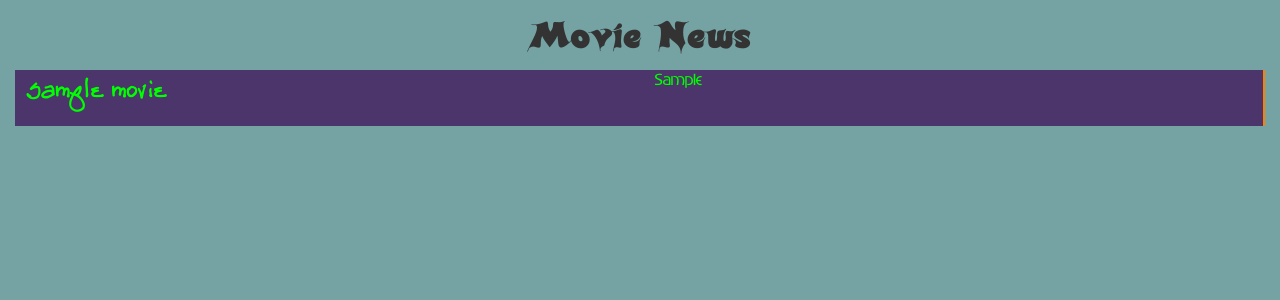
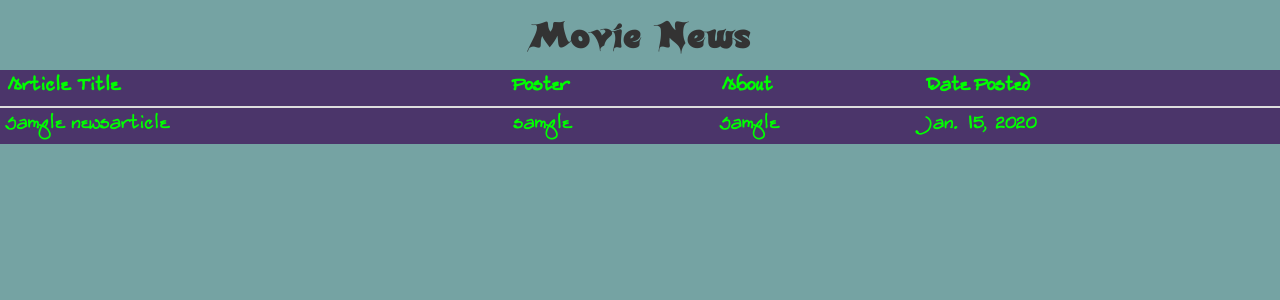
Before and after one commit to Razzal/ReviewerApp, a Django app: page /reviewer/ in a window 1280 px wide. Shown: the part 58-358 px from the top of the page. Run offline with Django 3.2, Linux system fonts and the light colour scheme; tables that the repository leaves empty hold one stand-in row (values such as "Sample post"); some libraries are stand-ins or nearby versions.

Commit message:
added in model, migration and view logic for Movie News

```diff
--- a/movie_reviewer/admin.py
+++ b/movie_reviewer/admin.py
@@ -1,8 +1,10 @@
 from django.contrib import admin
-from movie_reviewer.models import Movie, User, Actors, Review
+from movie_reviewer.models import Movie, User, Actors, Review, NewsArticle
 
 admin.site.register(Movie)
 
 admin.site.register(User)
 
 admin.site.register(Review)
+
+admin.site.register(NewsArticle)
--- a/movie_reviewer/models.py
+++ b/movie_reviewer/models.py
@@ -33,7 +33,7 @@ class User(models.Model):
 class Review(models.Model):
     movie = models.ForeignKey(Movie)
     movie_rating = models.IntegerField(default = 5)
-    movie_comments = models.CharField(max_length = 2500)
+    movie_comments = models.CharField(max_length = 5000)
     reviewer = models.ForeignKey( User )
 
     def __str__(self):
@@ -48,3 +48,14 @@ class Actors(models.Model):
     def __str__(self):
         actor = self.actor_last_name + " " + self.actor_first_name
         return actor
+
+
+class NewsArticle(models.Model):
+    article_title = models.CharField(max_length = 100)
+    article_post_date =  models.DateField('Date Posted')
+    article_synopsis = models.CharField(max_length = 100)
+    article_full_text = models.CharField(max_length = 20000)
+    article_poster = models.ForeignKey( User )
+
+    def __str__(self):
+        return self.article_title
--- a/movie_reviewer/templates/reviewer/index.html
+++ b/movie_reviewer/templates/reviewer/index.html
@@ -3,15 +3,28 @@
 
 {% block heading %}<h1 class="movie-title text-center">Movie News</h1>{% endblock %}
 {% block content %}
-    <div class="container-fluid">
-        {% for movie in hot_or_not %}
 
-            <div class="col-xs-6 col-sm-6 col-md-6 col-lg-6 grid-movie-list" ><h4><a
-                    href="/reviewer/movie/{{ movie.id }}/">{{ movie.movie_title }}</a></h4></div>
-            <div class="col-xs-6 col-sm-6 col-md-6 col-lg-6 grid-movie-list right-list"
-                 text-center>{{ movie.synopsis }}</div>
-            <br>
+    <div class="table-responsive">
+        <table class="table grid-movie-list site-text-header">
+            <thead>
+                <tr><th>Article Title</th><th>Poster</th><th>About</th><th>Date Posted</th></tr>
+            </thead>
+            <tbody>
 
-        {% endfor %}
+
+    {% for article in newsarticles %}
+
+            <tr>
+            <a href="/reviewer/movie/{{ article.id }}/">
+                <td>{{ article.article_title }}</td>
+            </a>
+                <td>{{ article.article_poster }}</td>
+                <td>{{ article.article_synopsis }}</td>
+                <td>{{ article.article_post_date }}</td>
+            </tr>
+
+    {% endfor %}
+            </tbody>
+        </table>
     </div>
 {% endblock %}
--- a/movie_reviewer/views.py
+++ b/movie_reviewer/views.py
@@ -7,10 +7,10 @@ from movie_reviewer.reviewer_forms import *
 
 
 def index(request):
-    hot_or_not = Movie.objects.all()
+    articles = NewsArticle.objects.all()
     template = loader.get_template('reviewer/index.html')
     context = RequestContext(request, {
-        'hot_or_not': hot_or_not,
+        'newsarticles': articles,
     })
     return HttpResponse(template.render(context))
 
```
